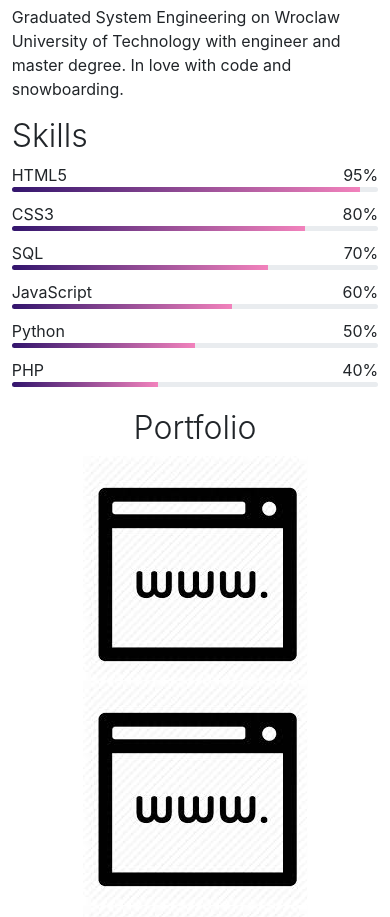
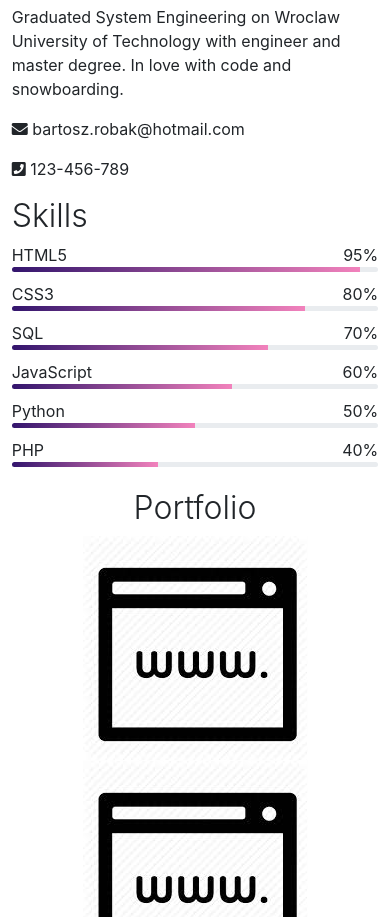
Before and after one commit to Sinn33r/portfolio, a plain HTML site: page index.html in a window 390 px wide. Shown: the part 945-1862 px from the top of the page. Drawn offline with nearby package versions, Linux system fonts and the light colour scheme.

Commit message:
added email and phone number

```diff
--- a/index.html
+++ b/index.html
@@ -32,6 +32,8 @@
               <div class="col-sm-4">
                 <h2 class="font-weight-light">Info</h2>
                 <p>Graduated System Engineering on Wroclaw University of Technology with engineer and master degree. In love with code and snowboarding. </p>
+                <p><i class="fas fa-envelope"></i> bartosz.robak@hotmail.com</p>
+                <p><i class="fas fa-phone-square"></i> 123-456-789</p>
               </div>
               <div class="col-sm-8">
                   <h2 class="font-weight-light">Skills</h2>
```
